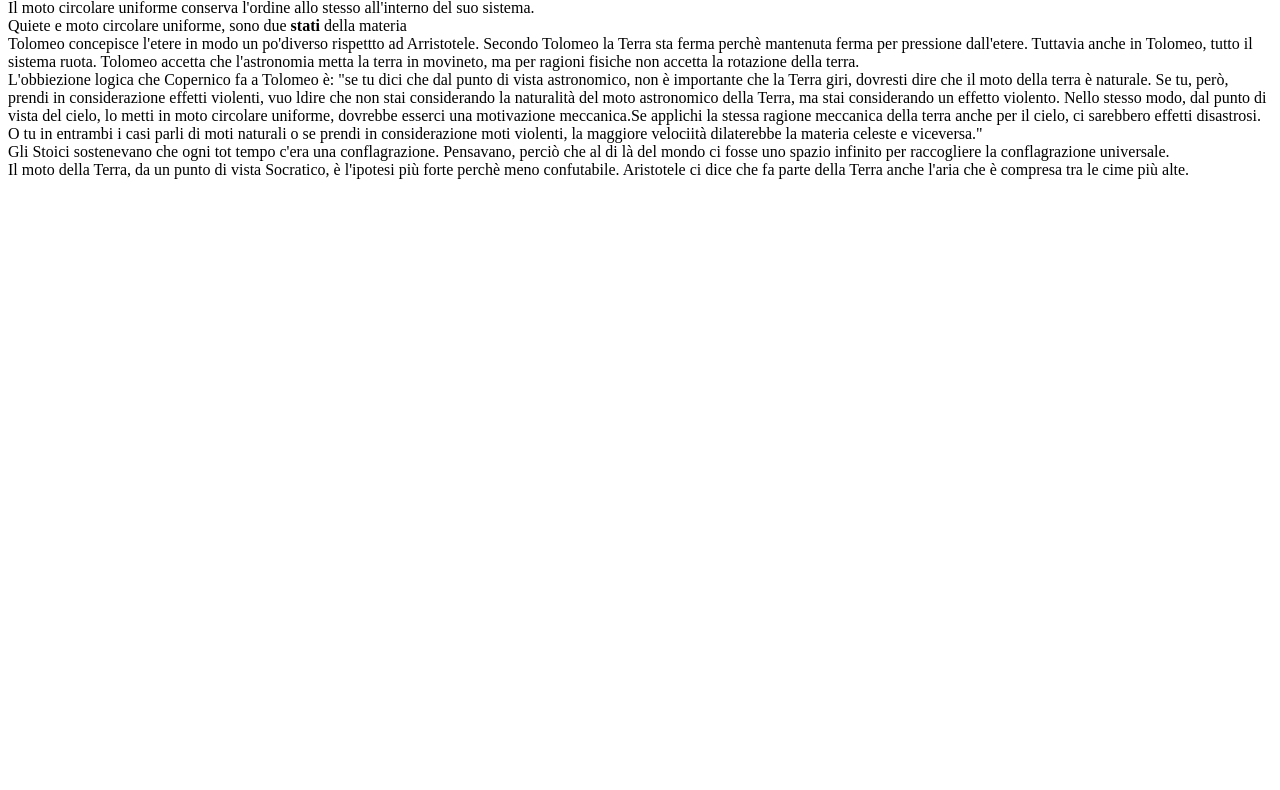
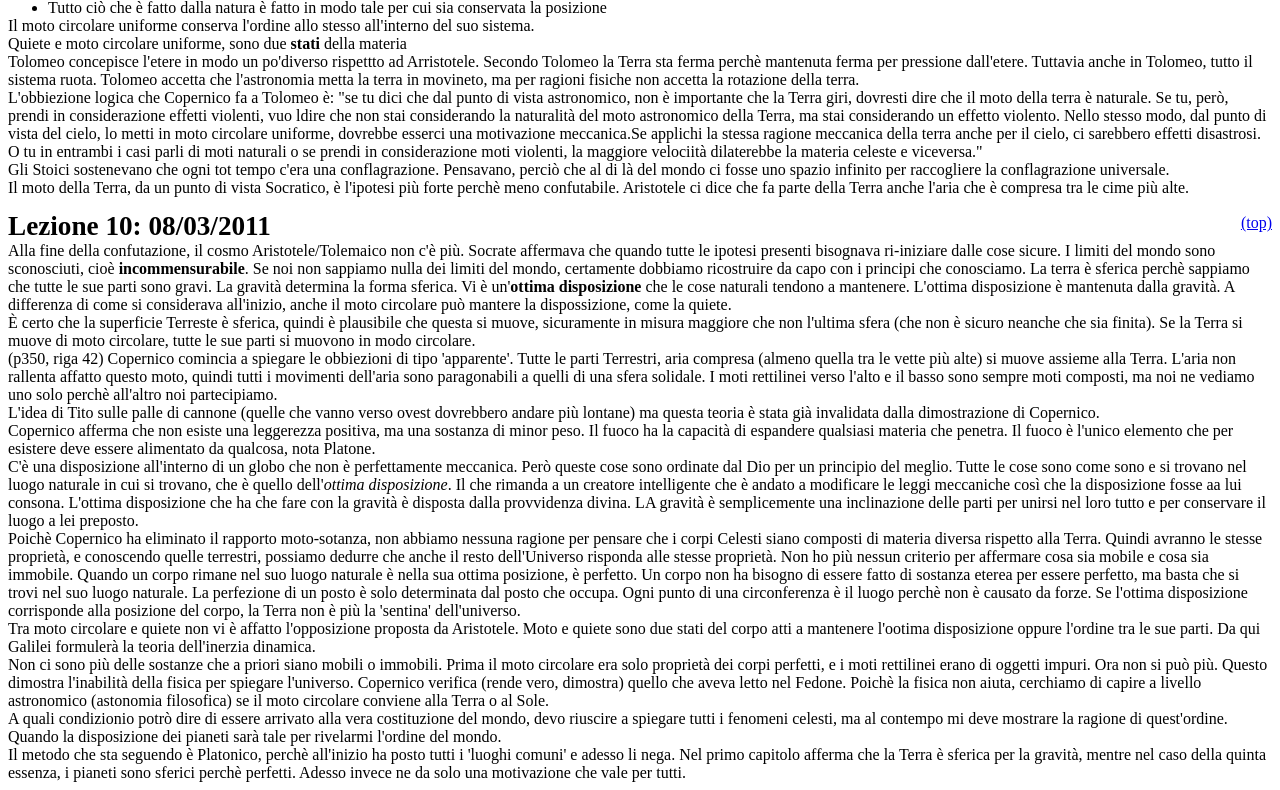
Before and after one commit to Fale/appunti, a PHP site: page /appunti.php in a window 1280 px wide. Shown: the part 3759-4549 px from the top of the page. Before the commit the page ends 3938 px from the top, so only its background shows below. Run offline with PHP 8.4, Linux system fonts and the light colour scheme; data that the repository does not hold is empty.

Commit message:
Commit for the lecture 10 of Storia della Filosofia Moderna

```diff
--- a/Storia_della_Filosofia_Moderna/appunti.php
+++ b/Storia_della_Filosofia_Moderna/appunti.php
@@ -160,4 +160,17 @@ toc::show_toc("Storia_della_Filosofia_Moderna/appunti.php");
 <p>L'obbiezione logica che Copernico fa a Tolomeo è: "se tu dici che dal punto di vista astronomico, non è importante che la Terra giri, dovresti dire che il moto della terra è naturale. Se tu, però, prendi in considerazione effetti violenti, vuo ldire che non stai considerando la naturalità del moto astronomico della Terra, ma stai considerando un effetto violento. Nello stesso modo, dal punto di vista del cielo, lo metti in moto circolare uniforme, dovrebbe esserci una motivazione meccanica.Se applichi la stessa ragione meccanica della terra anche per il cielo, ci sarebbero effetti disastrosi. O tu in entrambi i casi parli di moti naturali o se prendi in considerazione moti violenti, la maggiore velociità dilaterebbe la materia celeste e viceversa."</p>
 <p>Gli Stoici sostenevano che ogni tot tempo c'era una conflagrazione. Pensavano, perciò che al di là del mondo ci fosse uno spazio infinito per raccogliere la conflagrazione universale.</p>
 <p>Il moto della Terra, da un punto di vista Socratico, è l'ipotesi più forte perchè meno confutabile. Aristotele ci dice che fa parte della Terra anche l'aria che è compresa tra le cime più alte.</p>
+
+<?php t("10", "08/03/2011"); ?>
+<p>Alla fine della confutazione,  il cosmo Aristotele/Tolemaico non c'è più. Socrate affermava che quando tutte le ipotesi presenti bisognava ri-iniziare dalle cose sicure. I limiti del mondo sono sconosciuti, cioè <b>incommensurabile</b>. Se noi non sappiamo nulla dei limiti del mondo, certamente dobbiamo ricostruire da capo con i principi che conosciamo. La terra è sferica perchè sappiamo che tutte le sue parti sono gravi. La gravità determina la forma sferica. Vi è un'<b>ottima disposizione</b> che le cose naturali tendono a mantenere. L'ottima disposizione è mantenuta dalla gravità. A differenza di come si considerava all'inizio, anche il moto circolare può mantere la dispossizione, come la quiete.</p>
+<p>È certo che la superficie Terreste è sferica, quindi è plausibile che questa si muove, sicuramente in misura maggiore che non l'ultima sfera (che non è sicuro neanche che sia finita). Se la Terra si muove di moto circolare, tutte le sue parti si muovono in modo circolare.</p>
+<p>(p350, riga 42) Copernico comincia a spiegare le obbiezioni di tipo 'apparente'. Tutte le parti Terrestri, aria compresa (almeno quella tra le vette più alte) si muove assieme alla Terra. L'aria non rallenta affatto questo moto, quindi tutti i movimenti dell'aria sono paragonabili a quelli di una sfera solidale. I moti rettilinei verso l'alto e il basso sono sempre moti composti, ma noi ne vediamo uno solo perchè all'altro noi partecipiamo.</p>
+<p>L'idea di Tito sulle palle di cannone (quelle che vanno verso ovest dovrebbero andare più lontane) ma questa teoria è stata già invalidata dalla dimostrazione di Copernico.</p>
+<p>Copernico afferma che non esiste una leggerezza positiva, ma una sostanza di minor peso. Il fuoco ha la capacità di espandere qualsiasi materia che penetra. Il fuoco è l'unico elemento che per esistere deve essere alimentato da qualcosa, nota Platone.</p>
+<p>C'è una disposizione all'interno di un globo che non è perfettamente meccanica. Però queste cose sono ordinate dal Dio per un principio del meglio. Tutte le cose sono come sono e si trovano nel luogo naturale in cui si trovano, che è quello dell'<i>ottima disposizione</i>. Il che rimanda a un creatore intelligente che è andato a modificare le leggi meccaniche così che la disposizione fosse aa lui consona. L'ottima disposizione che ha che fare con la gravità è disposta dalla provvidenza divina. LA gravità è semplicemente una inclinazione delle parti per unirsi nel loro tutto e per conservare il luogo a lei preposto.</p>
+<p>Poichè Copernico ha eliminato il rapporto moto-sotanza, non abbiamo nessuna ragione per pensare che i corpi Celesti siano composti di materia diversa rispetto alla Terra. Quindi avranno le stesse proprietà, e conoscendo quelle terrestri, possiamo dedurre che anche il resto dell'Universo risponda alle stesse proprietà. Non ho più nessun criterio per affermare cosa sia mobile e cosa sia immobile. Quando un corpo rimane nel suo luogo naturale è nella sua ottima posizione, è perfetto. Un corpo non ha bisogno di essere fatto di sostanza eterea per essere perfetto, ma basta che si trovi nel suo luogo naturale. La perfezione di un posto è solo determinata dal posto che occupa. Ogni punto di una circonferenza è il luogo perchè non è causato da forze. Se l'ottima disposizione corrisponde alla posizione del corpo, la Terra non è più la 'sentina' dell'universo.</p>
+<p>Tra moto circolare e quiete non vi è affatto l'opposizione proposta da Aristotele. Moto e quiete sono due stati del corpo atti a mantenere l'ootima disposizione oppure l'ordine tra le sue parti. Da qui Galilei formulerà la teoria dell'inerzia dinamica.</p>
+<p>Non ci sono più delle sostanze che a priori siano mobili o immobili. Prima il moto circolare era solo proprietà dei corpi perfetti, e i moti rettilinei erano di oggetti impuri. Ora non si può più. Questo dimostra l'inabilità della fisica per spiegare l'universo. Copernico verifica (rende vero, dimostra) quello che aveva letto nel Fedone. Poichè la fisica non aiuta, cerchiamo di capire a livello astronomico (astonomia filosofica) se il moto circolare conviene alla Terra o al Sole.</p>
+<p>A quali condizionio potrò dire di essere arrivato alla vera costituzione del mondo, devo riuscire a spiegare tutti i fenomeni celesti, ma al contempo mi deve mostrare la ragione di quest'ordine. Quando la disposizione dei pianeti sarà tale per rivelarmi l'ordine del mondo.</p>
+<p>Il metodo che sta seguendo è Platonico, perchè all'inizio ha posto tutti i 'luoghi comuni' e adesso li nega. Nel primo capitolo afferma che la Terra è sferica per la gravità, mentre nel caso della quinta essenza, i pianeti sono sferici perchè perfetti. Adesso invece ne da solo una motivazione che vale per tutti.</p>
 <?php file::footer(); ?>
```
